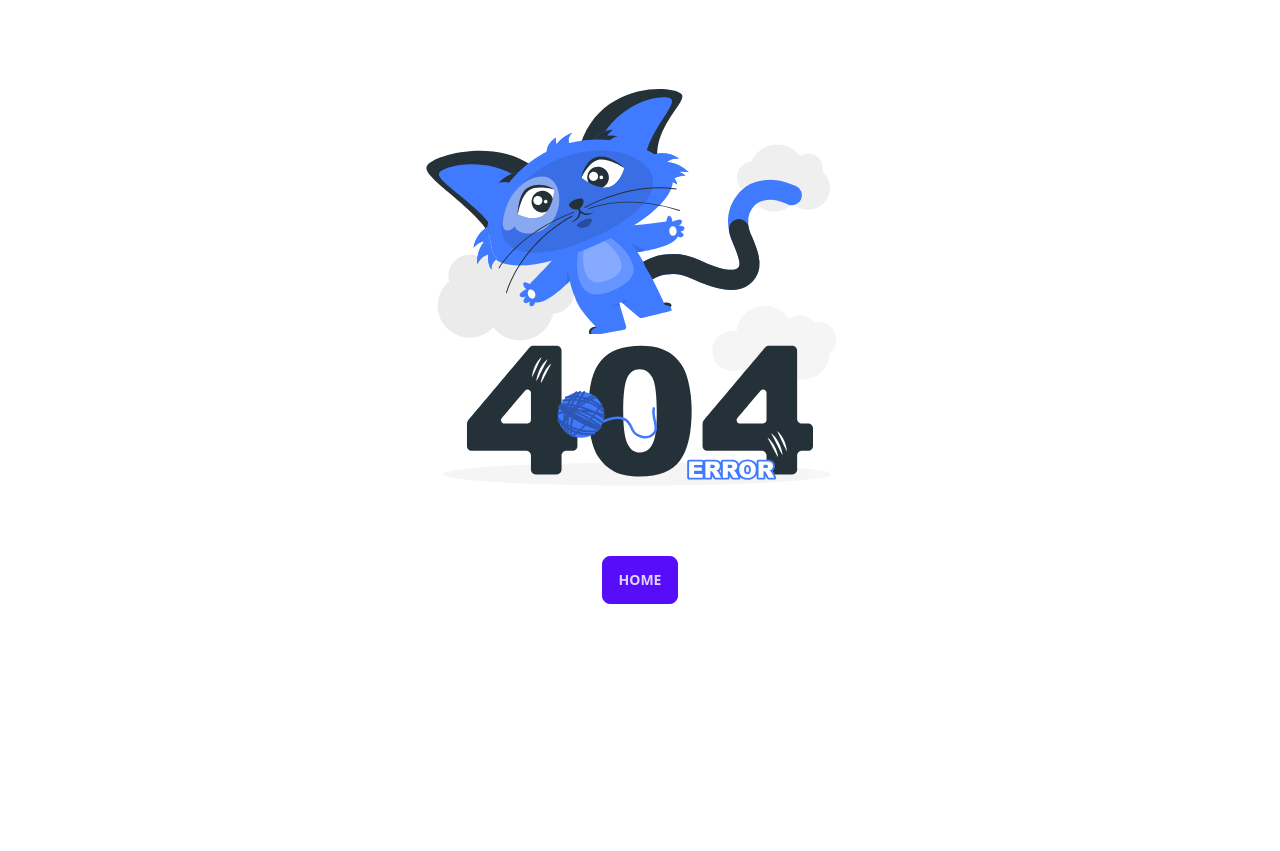
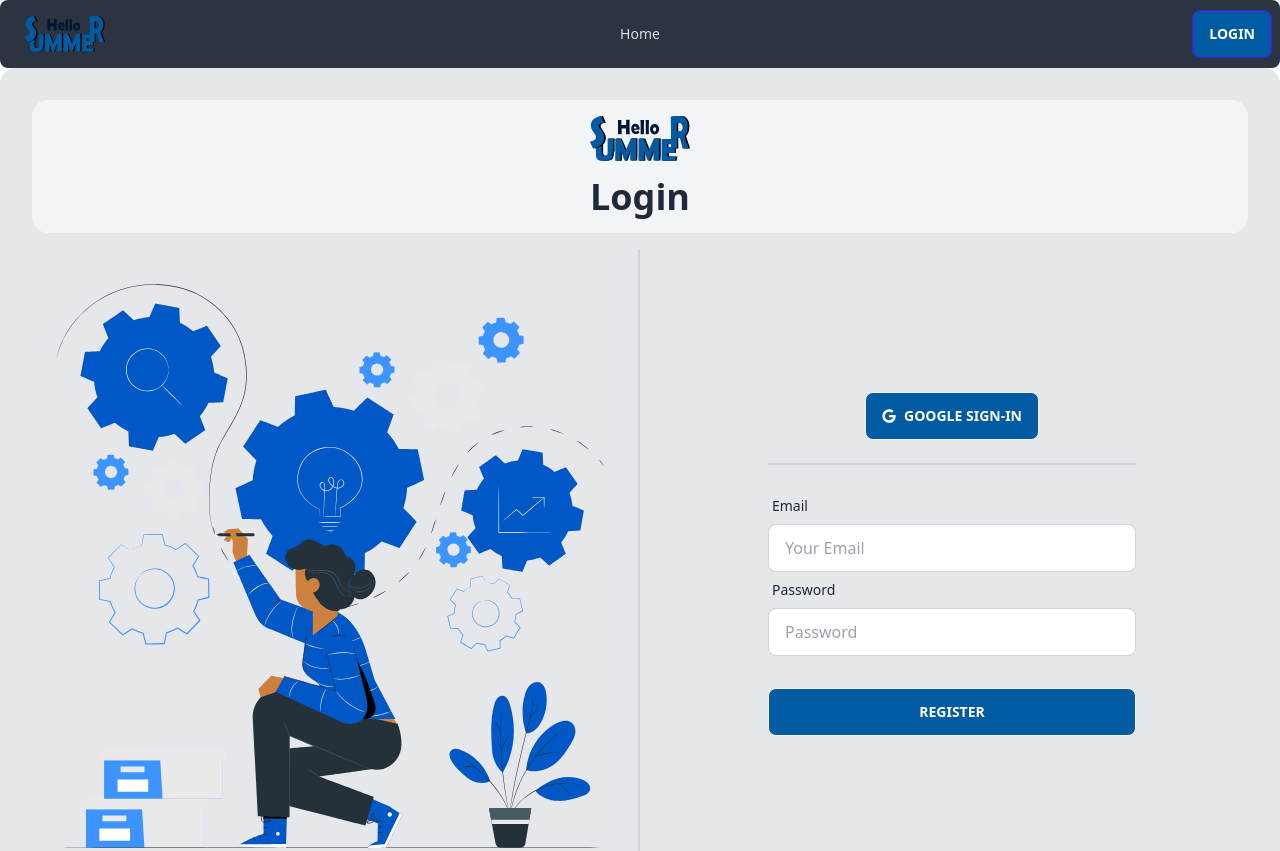
Before and after one commit to dabarshi/hello-summer-client, a React (Vite) app: page /login in a window 1280 px wide. Shown: the top 851 px of the page. Before the commit the page ends 800 px from the top, so only its background shows below. Built offline with nearby package versions, Linux system fonts and the light colour scheme; no server answers.

Commit message:
add login page basic setup

```diff
--- /dev/null
+++ b/src/Pages/Login/Login.jsx
@@ -0,0 +1,80 @@
+import logo from "../../assets/logo.svg";
+import Lottie from "lottie-react";
+import registerLottiImg from "../../assets/register/registerLotti.json";
+import { FaGoogle } from 'react-icons/fa';
+import { useForm } from "react-hook-form";
+
+const Login = () => {
+    const { register, handleSubmit, reset, formState: { errors } } = useForm();
+
+    const onSubmit = data => {
+
+
+        console.log(data)
+
+        reset();
+    };
+
+    return (
+        <div className="bg-gray-200 p-4 rounded-2xl">
+            {/* Header Section */}
+            <div className="grid place-items-center m-4 gap-4 bg-gray-100 rounded-2xl p-4">
+                <figure>
+                    <img className="w-[100px]" src={logo} alt="" />
+                </figure>
+                <div>
+                    <h3 className="text-4xl font-bold">Login</h3>
+                </div>
+            </div>
+            {/* Main Content */}
+            <div className="grid md:grid-cols-2 items-center">
+                {/* Lottie imgae left side */}
+                <div className="border-b-2 md:border-b-0 md:border-r-2 border-gray-300 pb-2">
+                    <Lottie className="h-full" animationData={registerLottiImg} loop={true} />
+                </div>
+                {/* Right Side */}
+                <div className=" px-4 lg:px-32 py-4">
+                    {/* Google sign in */}
+                    <div className="text-center">
+                        <button className="btn bg-[#005BA2] text-white hover:bg-[#07416d]"><FaGoogle></FaGoogle>Google Sign-in</button>
+                    </div>
+                    <div className="divider"></div>
+                    {/* Form Start */}
+                    <form onSubmit={handleSubmit(onSubmit)}>
+                        {/* Email */}
+                        <div className="form-control">
+                            <label className="label">
+                                <span className="label-text">Email</span>
+                            </label>
+                            <input type="email" {...register("email", { required: true })} placeholder="Your Email" className="input input-bordered" />
+                            {errors.email?.type === 'required' && <p role="alert">Email is required</p>}
+                        </div>
+                        {/* Password */}
+                        <div className="form-control">
+                            <label className="label">
+                                <span className="label-text">Password</span>
+                            </label>
+                            <input type="password" {...register("password", {
+                                required: true,
+                                minLength: 6,
+                                pattern: /(?=.*[A-Z])(?=.*[!@#$&*])/
+                            })} placeholder="Password" className="input input-bordered" />
+                            {errors.password?.type === 'required' && <p role="alert">Password is required</p>}
+                            {errors.password?.type === 'minLength' && <p role="alert">The password is less than 6 characters</p>}
+                            {errors.password?.type === 'pattern' && <p role="alert">The password don`t have a special character or a capital letter</p>}
+                        </div>
+                        {/* Submit Button */}
+                        <div className="mt-8">
+                            <input type="submit" value="Register" className="btn bg-[#005BA2] hover:bg-[#07416d] text-white w-full" />
+                        </div>
+                    </form>
+
+                </div>
+
+            </div>
+
+        </div>
+    );
+};
+
+export default Login;
--- a/src/Pages/Register/Register.jsx
+++ b/src/Pages/Register/Register.jsx
@@ -38,6 +38,7 @@ const Register = () => {
                     <h3 className="text-4xl font-bold">Register</h3>
                 </div>
             </div>
+            {/* Main Content */}
             <div className="grid md:grid-cols-2 gap-10 items-center">
                 {/* Lottie imgae left side */}
                 <div className="border-b-2 md:border-b-0 md:border-r-2 border-yellow-400 pb-2">
@@ -80,7 +81,7 @@ const Register = () => {
                             {/* Gender */}
                             <div className="form-control">
                                 <label className="label">
-                                    <span className="label-text">Photo URL</span>
+                                    <span className="label-text">Gender</span>
                                 </label>
                                 <select {...register("gender")} className="select select-bordered w-full">
                                     <option>Male</option>
--- a/src/Routes/Routes.jsx
+++ b/src/Routes/Routes.jsx
@@ -5,6 +5,7 @@ import Main from "../Layout/Main";
 import Home from "../Pages/Home/Home/Home";
 import NotFoundPage from "../Pages/NotFoundPage/NotFoundPage";
 import Register from "../Pages/Register/Register";
+import Login from "../Pages/Login/Login";
 
 export const router = createBrowserRouter([
     {
@@ -18,6 +19,10 @@ export const router = createBrowserRouter([
             {
                 path: "/register",
                 element: <Register></Register>
+            },
+            {
+                path: "/login",
+                element: <Login></Login>
             }
         ]
     },
```
